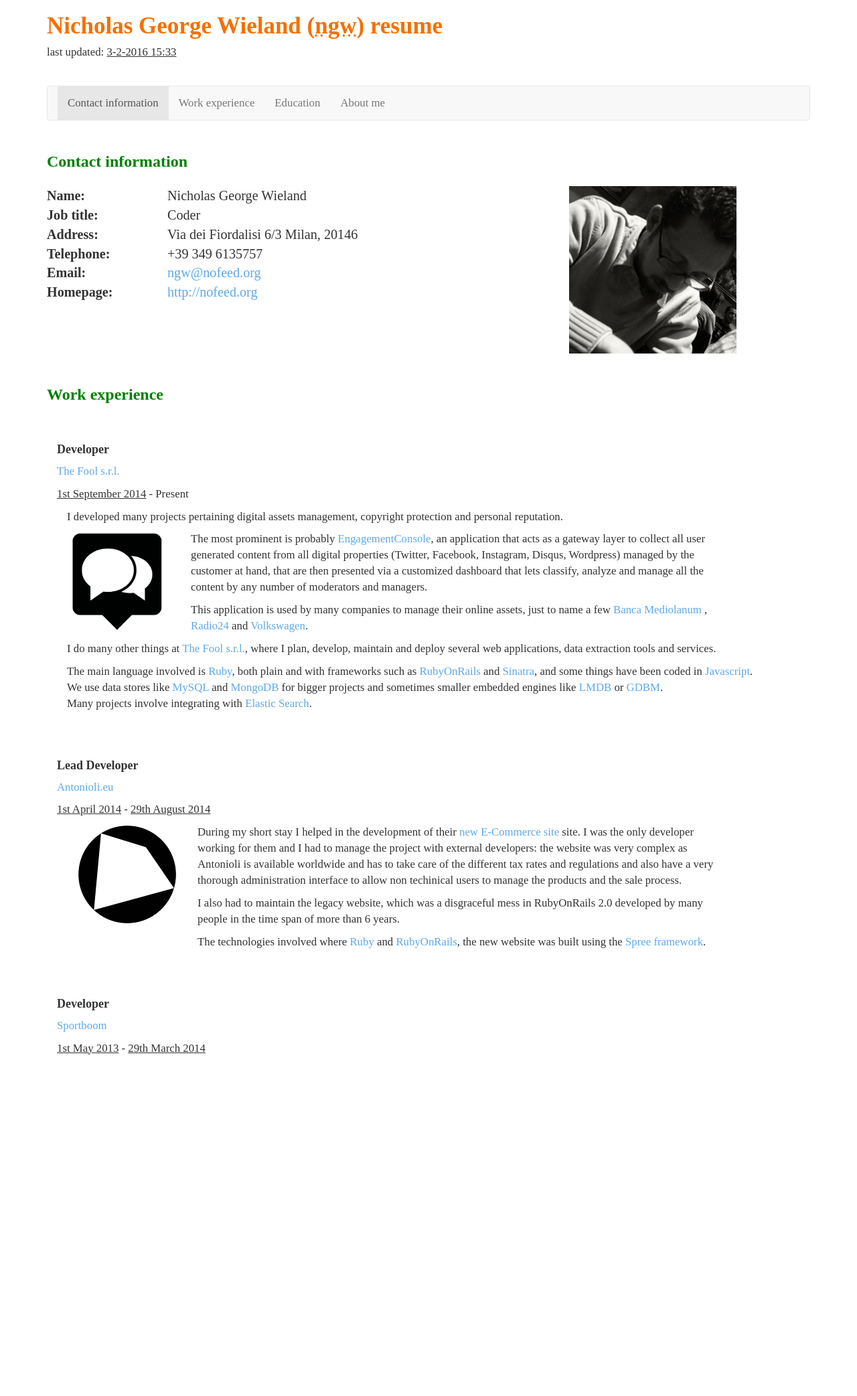
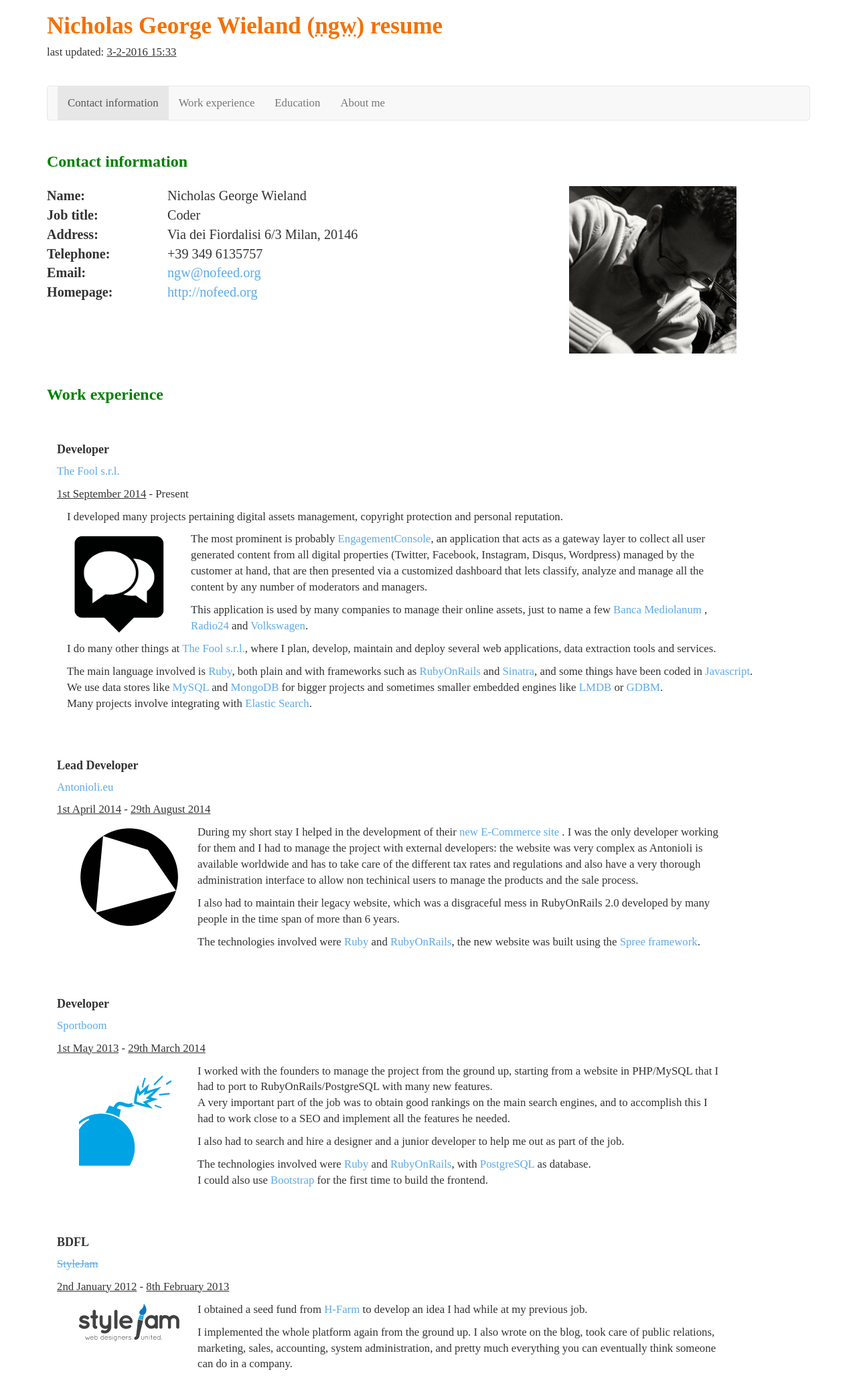
Before and after one commit to ngw/ngw.github.io, a Jekyll site: the page resume/index.html, which Jekyll copies as it is, in a window 1280 px wide. Shown: the whole page at 67% size. Built offline with Jekyll 4.4.1, drawn with Linux system fonts in a browser that asks for light colours; nearby versions of some CDN libraries; some web fonts are replaced; before the commit the page ends 1613 px from its top, so only the background shows below that.

Commit message:
Stylejam

```diff
--- a/css/resume.css
+++ b/css/resume.css
@@ -54,6 +54,14 @@
   margin: 1.5em 0 1.5em 0;
 }
 
+.entry img {
+  margin: 0.2em;
+}
+
 .jobtitle {
   font-weight: bold;
 }
+
+.dead {
+  text-decoration: line-through;
+}
--- a/resume/index.html
+++ b/resume/index.html
@@ -80,7 +80,7 @@
 
       <section id='experience'>
 
-        <h3 name='experience'>Work experience</h3>
+        <h3>Work experience</h3>
 
         <div class='col-md-12 entry'>
           <div itemscope itemprop="worksFor" itemtype="http://schema.org/Organization">
@@ -145,7 +145,7 @@
                 </div>
                 <div class="col-md-9">
                   <p>
-                    During my short stay I helped in the development of their <a href="https://www.antonioli.eu/en/IT" itemprop="url"><span itemprop="name"> new E-Commerce site </span></a> site.
+                    During my short stay I helped in the development of their <a href="https://www.antonioli.eu/en/IT" itemprop="url"><span itemprop="name"> new E-Commerce site </span></a>.
                     I was the only developer working for them and I had to manage the project with external developers:
                     <span itemprop="description">
                       the website was very complex as Antonioli is available worldwide and has to take care of the different tax rates and regulations and also have a very thorough administration interface
@@ -153,9 +153,9 @@
                     </span>
                   </p>
 
-                  <p>I also had to maintain the legacy website, which was a disgraceful mess in RubyOnRails 2.0 developed by many people in the time span of more than 6 years.</p>
+                  <p>I also had to maintain their legacy website, which was a disgraceful mess in RubyOnRails 2.0 developed by many people in the time span of more than 6 years.</p>
 
-                  <p>The technologies involved where <a href='https://www.ruby-lang.org/'>Ruby</a> and <a href='http://rubyonrails.org/'>RubyOnRails</a>, the new website was built using the
+                  <p>The technologies involved were <a href='https://www.ruby-lang.org/'>Ruby</a> and <a href='http://rubyonrails.org/'>RubyOnRails</a>, the new website was built using the
                     <a href="https://spreecommerce.com/">Spree framework</a>.</p>
                 </div>
               </div>
@@ -165,10 +165,58 @@
 
         <div class='col-md-12 entry'>
           <div itemscope itemprop="worksFor" itemtype="http://schema.org/Organization">
-
             <h4 class='jobtitle' itemprop="jobTitle">Developer</h4>
             <p><a href="http://it.sportboom.com/" itemprop="name url">Sportboom</a></p>
             <p><time datetime="2013-05-01T00:00:00+00:00">1st May 2013</time> - <time datetime="2014-03-29T00:00:00+00:00">29th March 2014</time></p>
+          </div>
+          <div itemprop="description">
+            <div class="col-md-12">
+              <div itemtype="http://schema.org/Product">
+                <div class="col-md-2">
+                  <img src="/images/resume/logo_sportboom.png" itemprop="image" alt="Sportboom logo" />
+                </div>
+                <div class="col-md-9">
+                  <p>
+                    I worked with the founders to manage the project from the ground up, starting from a website in PHP/MySQL that
+                    I had to port to RubyOnRails/PostgreSQL with many new features.<br />
+                    A very important part of the job was to obtain good rankings on the main search engines, and to accomplish this I had to
+                    work close to a SEO and implement all the features he needed.
+                  </p>
+
+                  <p>I also had to search and hire a designer and a junior developer to help me out as part of the job.</p>
+
+                  <p>The technologies involved were <a href='https://www.ruby-lang.org/'>Ruby</a> and
+                    <a href='http://rubyonrails.org/'>RubyOnRails</a>, with <a href="http://www.postgresql.org/">PostgreSQL</a> as
+                    database.<br />
+                    I could also use <a href="http://getbootstrap.com/">Bootstrap</a> for the first time to build the frontend.</p>
+                </div>
+              </div>
+            </div>
+          </div>
+        </div>
+
+        <div class='col-md-12 entry'>
+          <div itemscope itemprop="worksFor" itemtype="http://schema.org/Organization">
+            <h4 class='jobtitle' itemprop="jobTitle">BDFL</h4>
+            <p><a href="http://stylej.am/" itemprop="name url" class="dead">StyleJam</a></p>
+            <p><time datetime="2013-05-01T00:00:00+00:00">2nd January 2012</time> - <time datetime="2014-03-29T00:00:00+00:00">8th February 2013</time></p>
+          </div>
+          <div itemprop="description">
+            <div class="col-md-12">
+              <div itemtype="http://schema.org/Product">
+                <div class="col-md-2">
+                  <img src="/images/resume/logo_stylejam.png" itemprop="image" alt="StyleJam logo" />
+                </div>
+                <div class="col-md-9">
+                  <p>I obtained a seed fund from <a href="http://www.h-farm.com/">H-Farm</a> to develop an idea I had while at
+                    my previous job.</p>
+
+                  <p>I implemented the whole platform again from the ground up. I also wrote on the blog, took care of public
+                    relations, marketing, sales, accounting, system administration, and pretty much everything you can eventually
+                    think someone can do in a company.</p>
+                </div>
+              </div>
+            </div>
           </div>
         </div>
 
```
Also changed, not shown: images/resume/logo_sportboom.png (added), images/resume/logo_stylejam.png (added).
